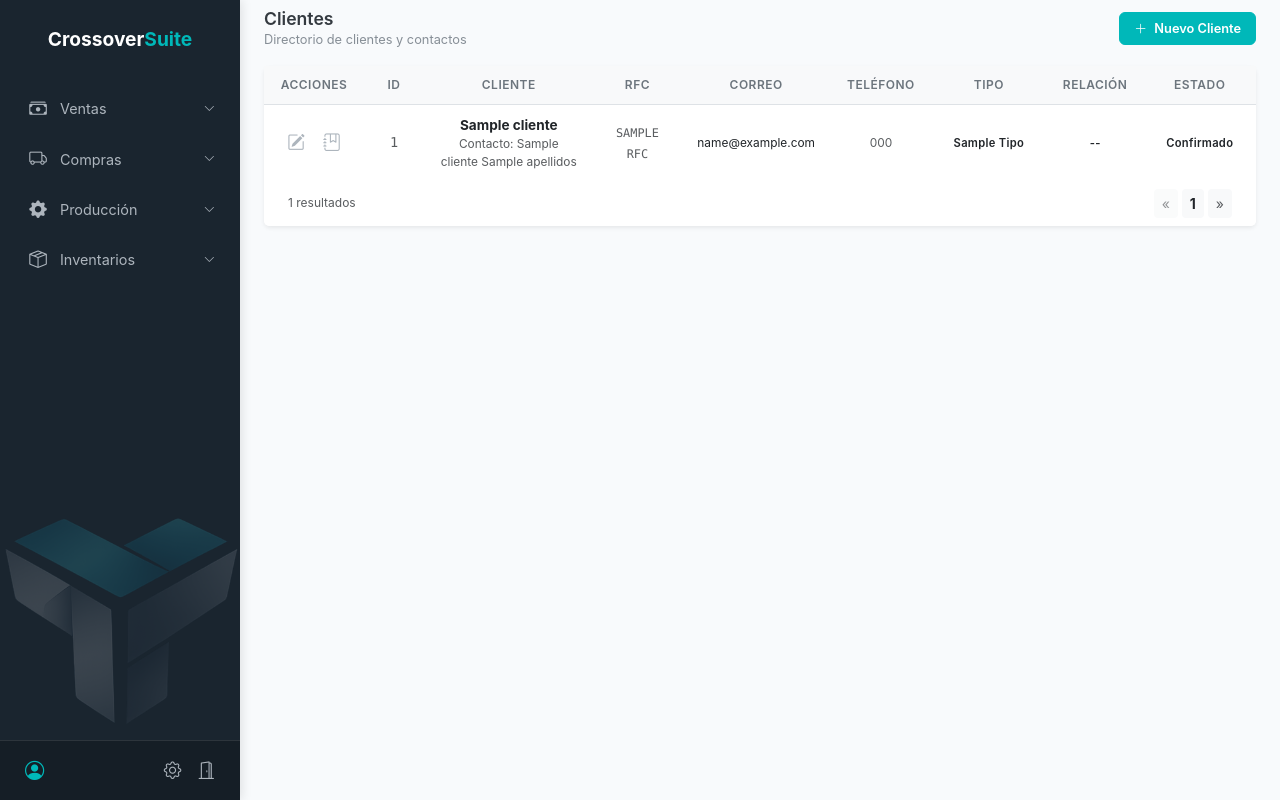
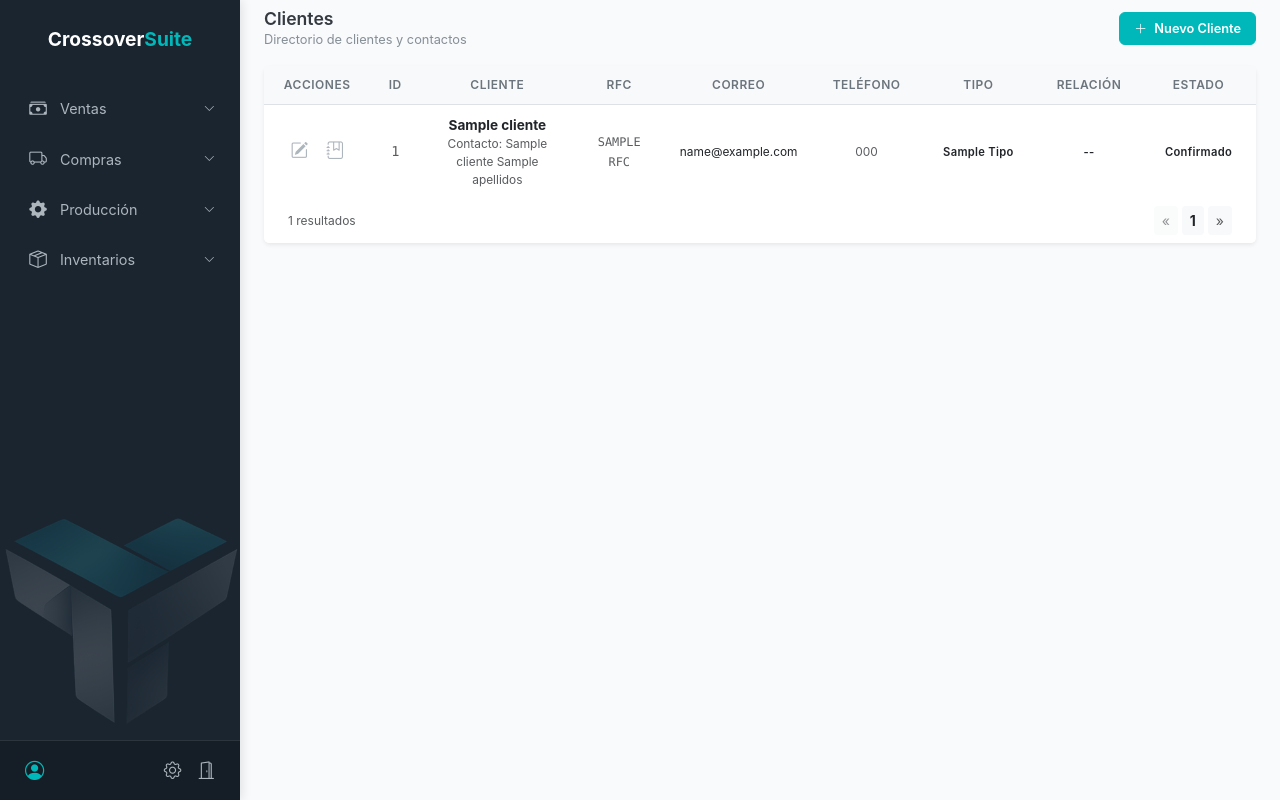
Before and after one commit to LuisMosquedaG/sistema_inventario, a Django app: template templates/dashboard_clientes.html in a window 1280 px wide. Run offline with Django 5.2, Linux system fonts and the light colour scheme; the template is opened without the code that fills it: most values are stand-ins (such as "Sample title", 1, 10 or a date in 2020); form fields are guessed from the names that the template uses.

Commit message:
clientes

```diff
--- a/templates/dashboard_clientes.html
+++ b/templates/dashboard_clientes.html
@@ -168,15 +168,15 @@
                 <table class="table table-pro mb-0">
                     <thead>
                         <tr>
-                            <th class="text-center" style="width: 80px;">Acciones</th>
+                            <th class="text-center" style="width: 120px;">Acciones</th>
                             <th class="text-center" style="width: 60px;">ID</th>
-                            <th class="text-center">Cliente</th>
-                            <th class="text-center">RFC</th>
-                            <th class="text-center">Correo</th>
-                            <th class="text-center">Teléfono</th>
-                            <th class="text-center">Tipo</th> <!-- NUEVO -->
-                            <th class="text-center">Relación</th> <!-- NUEVO -->
-                            <th class="text-center">Estado</th> <!-- ACTUALIZADO -->
+                            <th class="text-center" style="width: 300px;">Cliente</th>
+                            <th class="text-center" style="width: 120px;">RFC</th>
+                            <th class="text-center" style="width: 120px;">Correo</th>
+                            <th class="text-center" style="width: 120px;">Teléfono</th>
+                            <th class="text-center" style="width: 120px;">Tipo</th> <!-- NUEVO -->
+                            <th class="text-center" style="width: 120px;">Relación</th> <!-- NUEVO -->
+                            <th class="text-center" style="width: 120px;">Estado</th> <!-- ACTUALIZADO -->
                         </tr>
                     </thead>
                     <tbody>
```
Also changed, not shown: templates/dashboard_cotizaciones.html (+5 -5 lines).
